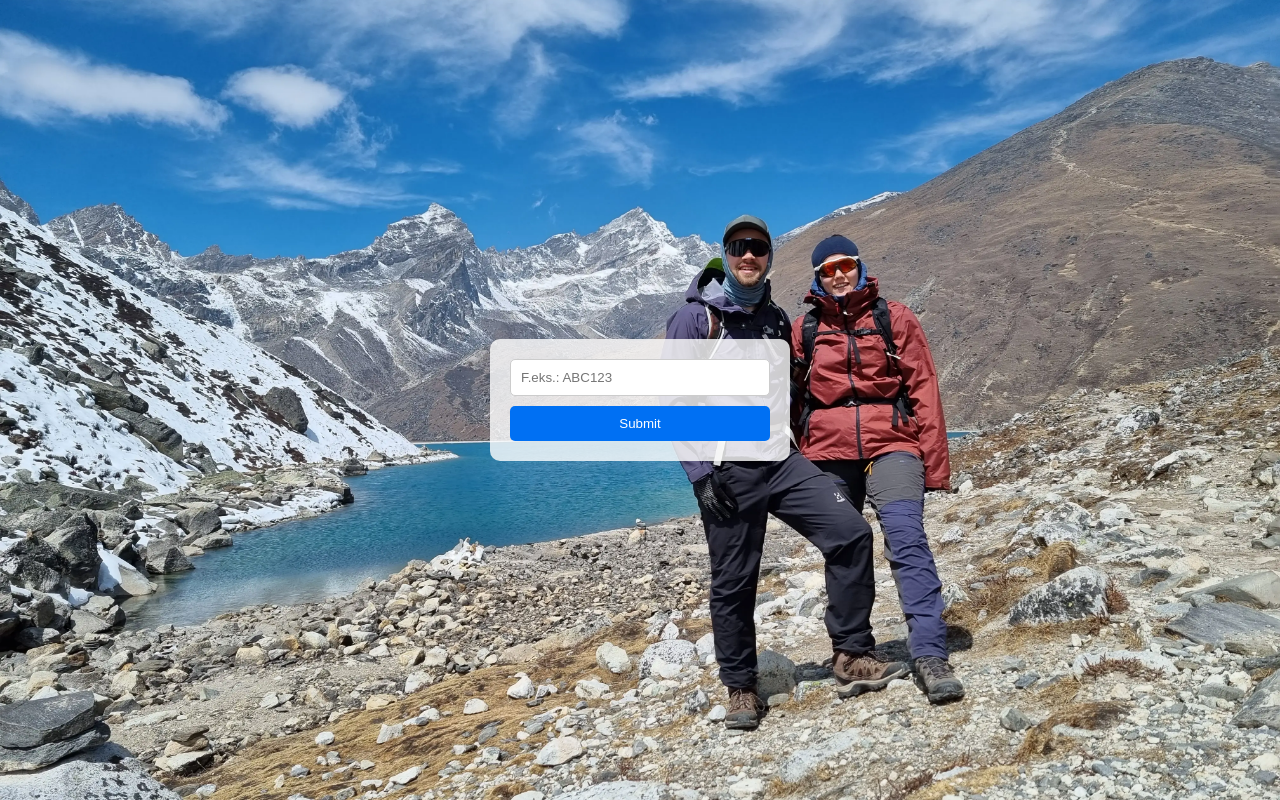
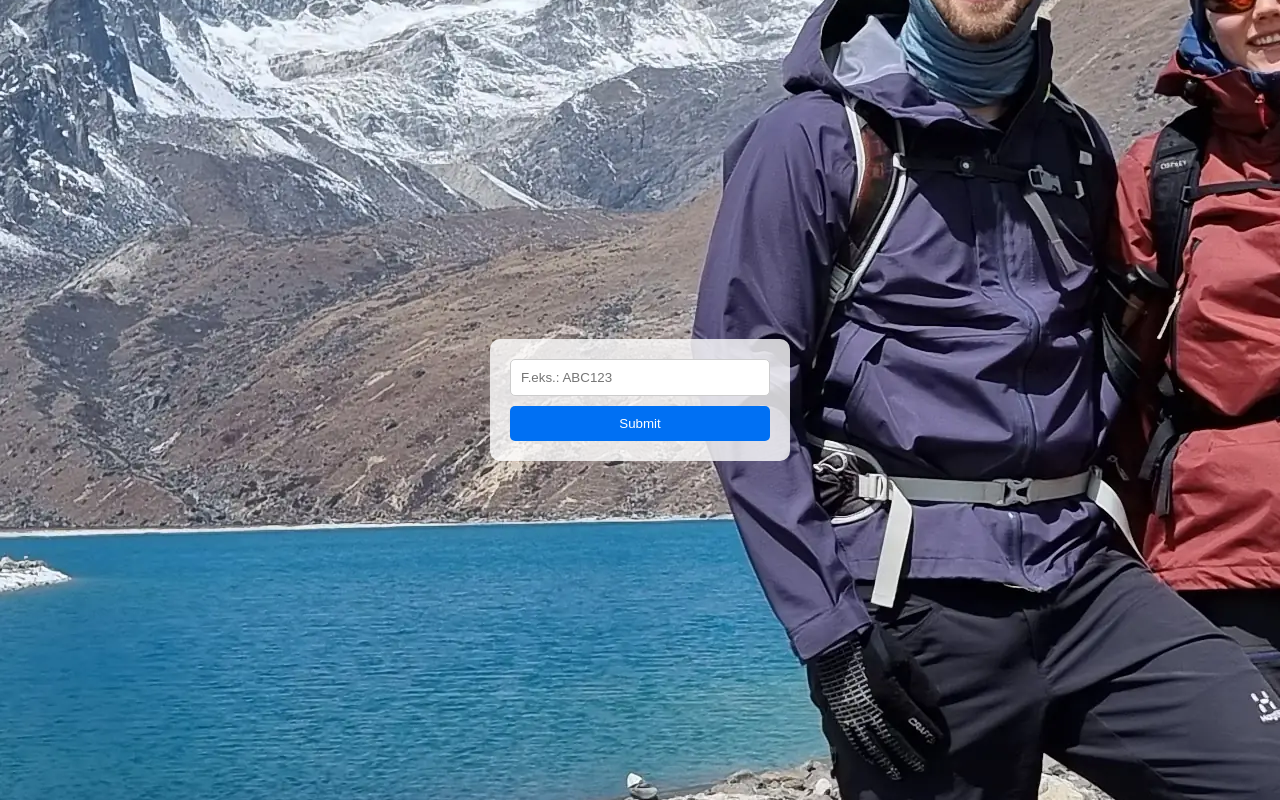
Before and after one commit to pharsem/astriogpetter.no, a Next.js app: page /login in a window 1280 px wide. Built offline with nearby package versions, Linux system fonts and the light colour scheme.

Commit message:
refactor to use sass instead of styled components, and finalise login flow

```diff
--- a/package.json
+++ b/package.json
@@ -19,12 +19,10 @@
     "next": "13.4.13",
     "react": "18.2.0",
     "react-dom": "18.2.0",
-    "styled-components": "^6.0.7",
+    "sass": "^1.66.1",
     "typescript": "5.1.6"
   },
   "devDependencies": {
-    "@types/js-cookie": "^3.0.3",
-    "@types/styled-components": "^5.1.26",
-    "babel-plugin-styled-components": "^2.1.4"
+    "@types/js-cookie": "^3.0.3"
   }
 }
--- a/src/pages/_app.tsx
+++ b/src/pages/_app.tsx
@@ -1,4 +1,4 @@
-import '@/styles/globals.css'
+import '@/styles/globals.scss'
 import type { AppProps } from 'next/app'
 
 export default function App({ Component, pageProps }: AppProps) {
--- a/src/pages/api/getGuests.ts
+++ b/src/pages/api/getGuests.ts
@@ -6,27 +6,26 @@ import { ObjectId } from 'mongodb';
 
 export default async function handler(req: NextApiRequest, res: NextApiResponse) {
     try {
-        const database = client.db('astriogpetter_no')
-        const invitations = database.collection('invitations');
+        const database = client.db('astriogpetter_no');
+        const guestsCollection = database.collection('guests');
 
-        // for each guest ID sent in, get the guest from the database
-        const guests = await Promise.all(req.body.guestIds.map(async (guestId: ObjectId) => {
-            const guest = await invitations.findOne({ _id: guestId }) as Guest | null;
+        const guests = await Promise.all(req.body.guestIds.map(async (guestId: string) => {
+            console.log("Querying for ID: ", guestId);  // Additional logging
+
+            // Explicitly convert to ObjectId if needed
+            const guest = await guestsCollection.findOne({ _id: new ObjectId(guestId) }) as Guest | null;
+            console.log("Found guest: ", guest);  // Log found guest
+
             return guest;
         }));
 
-        // if at least one guest was found, return the guests
-        if (guests.length > 0) {
+        if (guests.length > 0 && !guests.includes(null)) {
             res.status(200).json({ success: true, payload: guests });
         } else {
             res.status(400).json({ success: false, message: 'Invalid guest IDs', payload: req.body.guestIds });
         }
-
     } catch (error) {
         console.log(error);
         res.status(500).json({ success: false, message: 'Internal server error', payload: req.body, error });
-    } finally {
-        // Ensures that the client will close when you finish/error
-        await client.close();
     }
 }
--- a/src/pages/api/verifyCode.ts
+++ b/src/pages/api/verifyCode.ts
@@ -19,8 +19,5 @@ export default async function handler(req: NextApiRequest, res: NextApiResponse)
     } catch (error) {
         console.log(error);
         res.status(500).json({ success: false, message: 'Internal server error', payload: req.body.code, error });
-    } finally {
-        // Ensures that the client will close when you finish/error
-        await client.close();
     }
 }
--- a/src/pages/login/index.tsx
+++ b/src/pages/login/index.tsx
@@ -1,10 +1,24 @@
 import React, { useState, useEffect } from 'react';
 import router from 'next/router';
 
-import { Wrapper, Form, Input, Button } from './loginStyles';
+import { GetServerSideProps } from 'next';
 import Cookies from 'js-cookie';
-import { stringify } from 'querystring';
 
+// if the user is already logged in, redirect to the main page
+export const getServerSideProps: GetServerSideProps = async (context) => {
+  if (context.req.cookies.guestIds) {
+    return {
+      redirect: {
+        destination: '/',
+        permanent: false,
+      },
+    };
+  }
+
+  return {
+    props: {},
+  };
+}
 
 const getRandomImage = () => {
   const numImages = 2;
@@ -82,18 +96,26 @@ const LandingPage: React.FC = () => {
   }, [loadingImage]);
 
   return (
-    <Wrapper bgImage={currentImage} opacity={1}>
-      <Form onSubmit={handleSubmit}>
-        <Input
+    <div
+      className="landing-page"
+      style={{
+        background: `url(${currentImage}) no-repeat center center fixed`,
+        opacity: 1
+      }}
+    >
+      <form className="form" onSubmit={handleSubmit}>
+        <input
+          className="input"
           type="text"
           placeholder="F.eks.: ABC123"
           value={invitationCode}
           onChange={(e) => setInvitationCode(e.target.value)}
         />
-        <Button type="submit">Submit</Button>
-      </Form>
-    </Wrapper>
+        <button className="button" type="submit">Submit</button>
+      </form>
+    </div>
   );
+
 };
 
 export default LandingPage;
--- a/src/pages/login/loginStyles.ts
+++ /dev/null
@@ -1,46 +0,0 @@
-import styled from 'styled-components';
-
-type WrapperProps = {
-  bgImage: string;
-  opacity: number;
-};
-
-export const Wrapper = styled.div<WrapperProps>`
-  height: 100vh;
-  background: url(${props => props.bgImage}) no-repeat center center fixed;
-  background-size: cover;
-  display: flex;
-  align-items: center;
-  justify-content: center;
-  transition: opacity 1s;
-  opacity: ${props => props.opacity};
-`;
-
-export const Form = styled.form`
-  background: rgba(255, 255, 255, 0.8); // this gives a slight white transparency to make text readable
-  padding: 20px;
-  border-radius: 10px;
-  width: 300px;
-  display: flex;
-  flex-direction: column;
-  gap: 10px;
-`;
-
-export const Input = styled.input`
-  padding: 10px;
-  border-radius: 5px;
-  border: 1px solid #ccc;
-`;
-
-export const Button = styled.button`
-  padding: 10px 20px;
-  border-radius: 5px;
-  background-color: #0070f3;
-  color: white;
-  cursor: pointer;
-  border: none;
-
-  &:hover {
-    background-color: #0050c3;
-  }
-`;
--- a/src/styles/globals.css
+++ b/src/styles/globals.scss
@@ -105,3 +105,41 @@ a {
     color-scheme: dark;
   }
 }
+
+.landing-page {
+    height: 100vh;
+    display: flex;
+    align-items: center;
+    justify-content: center;
+    transition: opacity 1s;
+    background-size: cover;
+
+  .form {
+    background: rgba(255, 255, 255, 0.8);
+    padding: 20px;
+    border-radius: 10px;
+    width: 300px;
+    display: flex;
+    flex-direction: column;
+    gap: 10px;
+  }
+
+  .input {
+    padding: 10px;
+    border-radius: 5px;
+    border: 1px solid #ccc;
+  }
+
+  .button {
+    padding: 10px 20px;
+    border-radius: 5px;
+    background-color: #0070f3;
+    color: white;
+    cursor: pointer;
+    border: none;
+
+    &:hover {
+      background-color: #0050c3;
+    }
+  }
+}
```
Also changed, not shown: src/pages/index.tsx (+17 -3 lines), .babelrc, 1 other file (tests, documents, lock files or other folders).
